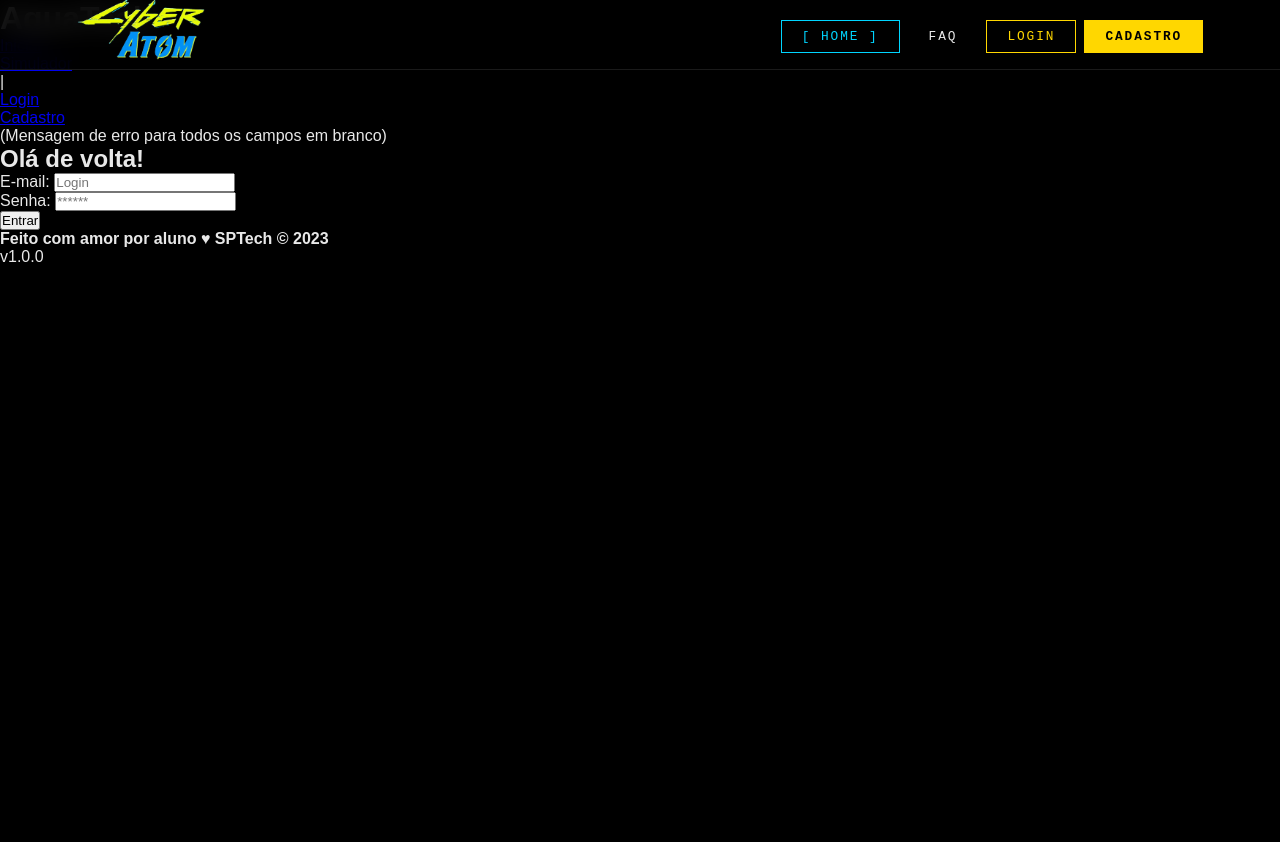
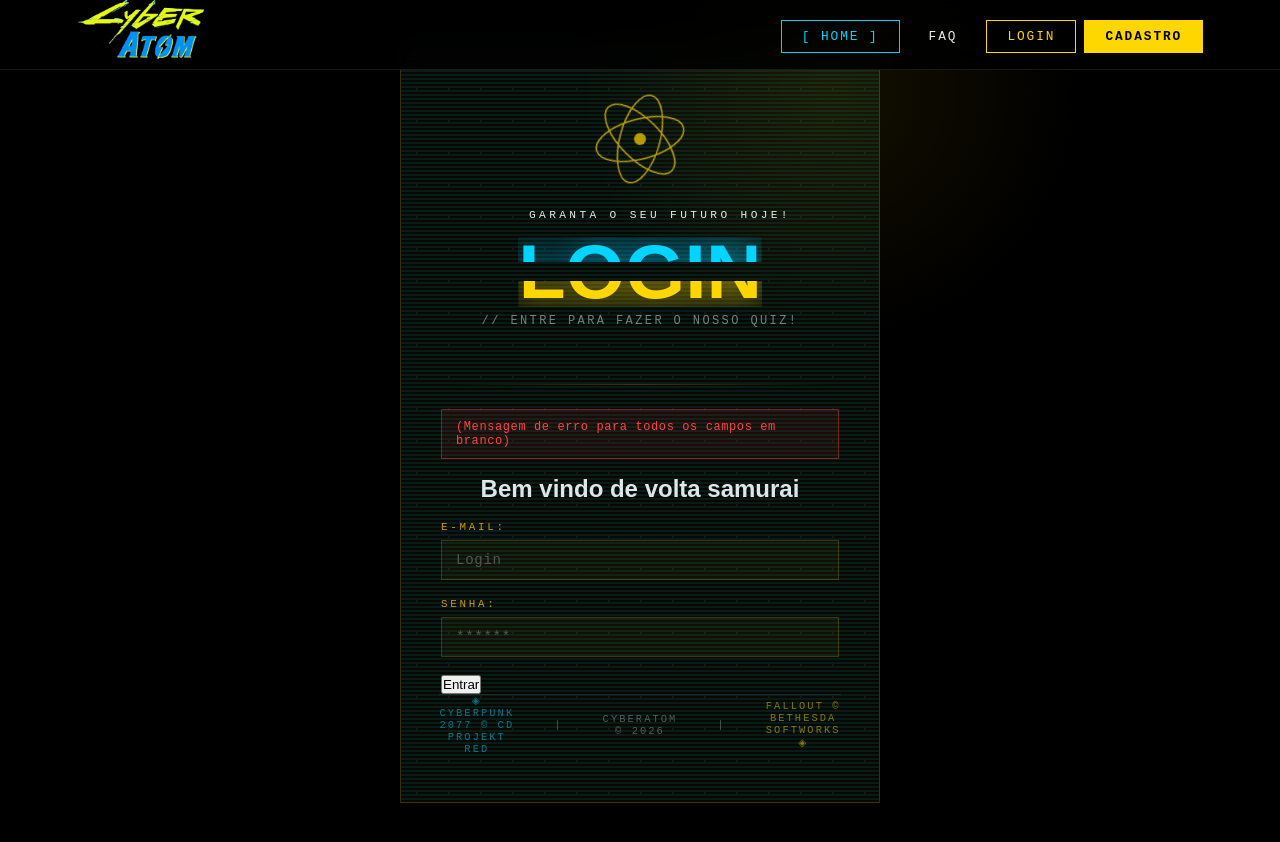
Before and after one commit to Wellnachapa/Atom-Cyber-Punk, a website: page CyberAtomPunk/web-data-viz/public/login.html in a window 1280 px wide. Both pictures are taken after a click on the button "Entrar". Before the commit the page ends 800 px from the top, so only its background shows below. Drawn offline with Linux system fonts and the light colour scheme.

```diff
--- a/CyberAtomPunk/web-data-viz/public/cadastro.html
+++ b/CyberAtomPunk/web-data-viz/public/cadastro.html
@@ -6,7 +6,7 @@
   <meta http-equiv="X-UA-Compatible" content="IE=edge" />
   <meta name="viewport" content="width=device-width, initial-scale=1.0" />
 
-  <title>AquaTech | Cadastro</title>
+  <title>CyberAtom | Cadastro</title>
 
   <script src="./js/sessao.js"></script>
 
@@ -16,11 +16,12 @@
 </head>
 
 <body onload="listar()">
-  <!--Navegação-->
+  <!--Logo-->
   <nav>
     <a href="#" class="nav-logo">
       <div class="logo-cyber"></div>
     </a>
+    <!--Navegação-->
     <ul class="nav-links">
       <li><a href="index.html" class="home">[ HOME ]</a></li>
       <li><a href="faq.html" class="faq">FAQ</a></li>
@@ -30,196 +31,149 @@
   </nav>
 
   <!--header inicio-->
-  <div class="header">
-    <div class="container">
-      <h1 class="titulo">AquaTech</h1>
-      <ul class="navbar">
-        <li>
-          <a href="index.html">Inicial</a>
-        </li>
-        <li>
-          <a href="simulador.html">Simulador</a>
-        </li>
-        <li>|</li>
-        <li>
-          <a href="login.html">Login</a>
-        </li>
-        <li class="agora">
-          <a href="#">Cadastro</a>
-        </li>
-      </ul>
+
+  <div class="cadastro-wrapper">
+    <div class="cadastro-card">
+
+      <div class="scanline"></div>
+
+      <div class="atom-orbit-cadastro">
+        <svg viewBox="0 0 100 100" fill="none" xmlns="http://www.w3.org/2000/svg">
+          <ellipse cx="50" cy="50" rx="45" ry="20" stroke="#ffd700" stroke-width="1.5"/>
+          <ellipse cx="50" cy="50" rx="45" ry="20" stroke="#ffd700" stroke-width="1.5" transform="rotate(60 50 50)"/>
+          <ellipse cx="50" cy="50" rx="45" ry="20" stroke="#ffd700" stroke-width="1.5" transform="rotate(120 50 50)"/>
+          <circle cx="50" cy="50" r="6" fill="#ffd700"/>
+        </svg>
       </div>
-  </div>
-  <!--header fim-->
 
-  <div class="login">
-    <div class="alerta_erro">
+      <p class="side-tag">Garanta o seu futuro hoje!</p>
+      <h1 class="side-title glitch" data-text="CADASTRO">CADASTRO</h1>
+      <p class="side-subtitle">// ENTRE PARA FAZER O NOSSO QUIZ!</p>
+
+
+      <div class="divider-cadastro"></div>
+
       <div class="card_erro" id="cardErro">
         <span id="mensagem_erro"></span>
       </div>
-    </div>
-    <div class="container">
-      <div class="card card-cadastro">
-        <h2>Bem-vindo!</h2>
+
       <div class="formulario">
-          <!--
-                         Para inserir mais um campo, copie uma das inputs abaixo.
-                         Assim que inserir vá para o script abaixo.
-                     -->
         <div class="campo">
-            <span>Código de ativação:</span>
-            <input id="codigo_input" type="text" placeholder="Insira aqui seu código" />
+          <span>Código de Ativação:</span>
+          <input id="codigo_input" type="text" placeholder="VAULT-XXX" />
         </div>
         <div class="campo">
           <span>Nome:</span>
-            <input id="nome_input" type="text" placeholder="Seu nome" />
+          <input id="nome_input" type="text" placeholder="Seu nome de samurai" />
         </div>
         <div class="campo">
           <span>E-mail:</span>
-            <input id="email_input" type="text" placeholder="meuemail@provedor.com" />
+          <input id="email_input" type="text" placeholder="samurai@vault.com" />
         </div>
         <div class="campo">
           <span>Senha:</span>
-            <input id="senha_input" type="password" placeholder="******" />
+          <input id="senha_input" type="password" placeholder="••••••••" />
         </div>
         <div class="campo">
-            <span>Confirmação da Senha:</span>
-            <input id="confirmacao_senha_input" type="password" placeholder="******" />
-          </div>
-          <button class="botao" onclick="cadastrar()">Cadastrar</button>
-        </div>
-        <div id="div_aguardar" class="loading-div">
-          <img src="./assets/circle-loading.gif" id="loading-gif" />
+          <span>Confirmar Senha:</span>
+          <input id="confirmacao_senha_input" type="password" placeholder="••••••••" />
         </div>
 
-        <div id="div_erros_login"></div>
+        <button class="side-cta" onclick="cadastrar()">CADASTRAR</button>
       </div>
+
+      <div class="divider-cadastro"></div>
+      <p class="login-link">Já possui acesso? <a href="login.html">→ ENTRAR NO SISTEMA</a></p>
+
+
     </div>
   </div>
 
-  <!--footer inicio-->
-  <div class="footer">
-    <div class="container">
-      <h4>Feito com amor por aluno &hearts; SPTech &copy; 2023</h4>
-      <span class="version">v1.0.0</span>
-    </div>
-  </div>
-  <!--footer fim-->
-</body>
+<footer class="footer-strip">
+    <span class="blue">◈ CYBERPUNK 2077 © CD PROJEKT RED</span>
+    <span>|</span>
+    <span>CYBERATOM © 2026</span>
+    <span>|</span>
+    <span class="yellow">FALLOUT © BETHESDA SOFTWORKS ◈</span>
+  </footer>
 
-</html>
-
+  <script src="js/sessao.js"></script>
   <script>
 
-  // Array para armazenar empresas cadastradas para validação de código de ativação
     let listaEmpresasCadastradas = [];
 
     function cadastrar() {
-    // aguardar();
+      var nomeVar             = nome_input.value;
+      var emailVar            = email_input.value;
+      var senhaVar            = senha_input.value;
+      var confirmacaoSenhaVar = confirmacao_senha_input.value;
+      var codigoVar           = codigo_input.value;
+      var idEmpresaVincular;
 
-    //Recupere o valor da nova input pelo nome do id
-    // Agora vá para o método fetch logo abaixo
-    var nomeVar = nome_input.value;
-    var emailVar = email_input.value;
-    var senhaVar = senha_input.value;
-    var confirmacaoSenhaVar = confirmacao_senha_input.value;
-    var codigoVar = codigo_input.value;
-    var idEmpresaVincular
-
-    // Verificando se há algum campo em branco
-    if (
-      nomeVar == "" ||
-      emailVar == "" ||
-      senhaVar == "" ||
-      confirmacaoSenhaVar == "" ||
-      codigoVar == ""
-    ) {
-      cardErro.style.display = "block";
-      mensagem_erro.innerHTML =
-        "(Mensagem de erro para todos os campos em branco)";
-
-      finalizarAguardar();
+      if (!nomeVar || !emailVar || !senhaVar || !confirmacaoSenhaVar || !codigoVar) {
+        mostrarErro("// ERRO: Todos os campos são obrigatórios.");
         return false;
-    } else {
-      setInterval(sumirMensagem, 5000);
       }
 
-    // Verificando se o código de ativação é de alguma empresa cadastrada
+      if (senhaVar !== confirmacaoSenhaVar) {
+        mostrarErro("// ERRO: As senhas não coincidem.");
+        return false;
+      }
+
       for (let i = 0; i < listaEmpresasCadastradas.length; i++) {
         if (listaEmpresasCadastradas[i].codigo_ativacao == codigoVar) {
-        idEmpresaVincular = listaEmpresasCadastradas[i].id
-        console.log("Código de ativação válido.");
+          idEmpresaVincular = listaEmpresasCadastradas[i].id;
           break;
-      } else {
-        cardErro.style.display = "block";
-        mensagem_erro.innerHTML = "(Mensagem de erro para código inválido)";
-        finalizarAguardar();
+        } else if (i === listaEmpresasCadastradas.length - 1) {
+          mostrarErro("// ERRO: Código de ativação inválido.");
+          return false;
         }
       }
 
-    // Enviando o valor da nova input
       fetch("/usuarios/cadastrar", {
         method: "POST",
-      headers: {
-        "Content-Type": "application/json",
-      },
+        headers: { "Content-Type": "application/json" },
         body: JSON.stringify({
-        // crie um atributo que recebe o valor recuperado aqui
-        // Agora vá para o arquivo routes/usuario.js
           nomeServer: nomeVar,
           emailServer: emailVar,
           senhaServer: senhaVar,
           idEmpresaVincularServer: idEmpresaVincular
         }),
       })
-      .then(function (resposta) {
-        console.log("resposta: ", resposta);
-
+        .then(resposta => {
           if (resposta.ok) {
-          cardErro.style.display = "block";
-
-          mensagem_erro.innerHTML =
-            "Cadastro realizado com sucesso! Redirecionando para tela de Login...";
-
-          setTimeout(() => {
-            window.location = "login.html";
-          }, "2000");
-
-          limparFormulario();
-          finalizarAguardar();
+            mostrarSucesso("// AGENTE REGISTRADO. Redirecionando...");
+            setTimeout(() => window.location = "login.html", 2000);
           } else {
-          throw "Houve um erro ao tentar realizar o cadastro!";
+            mostrarErro("// ERRO: Falha ao registrar agente.");
           }
         })
-      .catch(function (resposta) {
-        console.log(`#ERRO: ${resposta}`);
-        finalizarAguardar();
-      });
+        .catch(() => mostrarErro("// ERRO: Sem conexão com o servidor."));
 
       return false;
     }
 
-  // Listando empresas cadastradas
     function listar() {
-    fetch("/empresas/listar", {
-      method: "GET",
-    })
-      .then(function (resposta) {
-        resposta.json().then((empresas) => {
-          empresas.forEach((empresa) => {
-            listaEmpresasCadastradas.push(empresa);
-
-            console.log("listaEmpresasCadastradas")
-            console.log(listaEmpresasCadastradas[0].codigo_ativacao)
-          });
-        });
-      })
-      .catch(function (resposta) {
-        console.log(`#ERRO: ${resposta}`);
-      });
+      fetch("/empresas/listar", { method: "GET" })
+        .then(r => r.json())
+        .then(empresas => empresas.forEach(e => listaEmpresasCadastradas.push(e)))
+        .catch(err => console.log("#ERRO:", err));
     }
 
-  function sumirMensagem() {
-    cardErro.style.display = "none";
+    function mostrarErro(msg) {
+      cardErro.className = 'card_erro';
+      mensagem_erro.innerHTML = msg;
+      cardErro.style.display = "block";
+      setTimeout(() => cardErro.style.display = "none", 5000);
     }
+
+    function mostrarSucesso(msg) {
+      cardErro.className = 'card_erro success';
+      mensagem_erro.innerHTML = msg;
+      cardErro.style.display = "block";
+    }
+
+    listar();
   </script>
+</body>
+</html>
--- a/CyberAtomPunk/web-data-viz/public/css/estilo.css
+++ b/CyberAtomPunk/web-data-viz/public/css/estilo.css
@@ -12,9 +12,7 @@
   --divider: #1a1a1a;
 }
 
-/* ============================================
-   RESET & BASE
-   ============================================ */
+/*RESET & BASE*/
 * { margin: 0; padding: 0; box-sizing: border-box; }
 
 html { scroll-behavior: smooth; }
@@ -24,10 +22,10 @@ body {
   color: var(--white);
   font-family: 'Rajdhani', sans-serif;
   overflow-x: hidden;
-  cursor: none;
+  /*cursor: none;*/
 }
 
-/*CURSOR BONITÃO*/
+/*CURSOR BONITÃO
 .cursor {
   position: fixed;
   width: 16px;
@@ -62,7 +60,7 @@ body {
   pointer-events: none;
   z-index: 10000;
   transform: translate(-50%, -50%);
-}
+}*/
 
 /*NAVEGAÇÃO*/
 nav {
@@ -556,9 +554,7 @@ nav {
 .contrast-col:last-child .contrast-item { border-color: #ffd70022; border-left: none; }
 .contrast-col:last-child .contrast-item h3 { color: var(--atom-yellow); }
 
-/* ============================================
-   FOOTER
-   ============================================ */
+/*Rodapé*/
 .footer-strip {
   height: 60px;
   display: flex;
@@ -576,9 +572,7 @@ nav {
 .footer-strip .blue { color: var(--cyber-blue); opacity: 0.5; }
 .footer-strip .yellow { color: var(--atom-yellow); opacity: 0.5; }
 
-/* ============================================
-   ANIMAÇÕES DE ENTRADA
-   ============================================ */
+/*Animações para entrada*/
 @keyframes fadeInUp {
   from { opacity: 0; transform: translateY(90px); }
   to   { opacity: 1; transform: translateY(0); }
@@ -613,11 +607,9 @@ nav {
   animation: fadeInUp 0.8s ease 0.2s both, flicker 6s ease 3s infinite;
 }
 
-/* ============================================
-   DECORAÇÕES
-   ============================================ */
+/*Decorações*/
 
-/* Órbita atômica */
+/* Órbita atômica mto foda*/
 .atom-orbit {
   position: absolute;
   bottom: 625px;
@@ -645,9 +637,7 @@ nav {
   animation: fadeInUp 1s ease 1s both;
 }
 
-/* ============================================
-   RESPONSIVIDADE
-   ============================================ */
+/*Responsabilidade*/
 @media (max-width: 900px) {
   .hero                { grid-template-columns: 1fr; }
   .hero-divider        { display: none; }
@@ -659,3 +649,180 @@ nav {
   .contrast-grid       { grid-template-columns: 1fr; }
   .contrast-center     { display: none; }
 }
+
+/*Cadastro*/
+
+.cadastro-wrapper {
+  min-height: 100vh;
+  display: flex;
+  align-items: center;
+  justify-content: center;
+  padding: 40px 20px;
+}
+
+.cadastro-card {
+  width: 100%;
+  max-width: 480px;
+  display: flex;
+  flex-direction: column;
+  align-items: center;
+  text-align: center;
+  padding: 48px 40px;
+  border: 1px solid #ffd70033;
+  background: #080800;
+  position: relative;
+  overflow: visible;
+}
+
+.cadastro-card::before {
+  content: '';
+  position: absolute;
+  inset: 0;
+  background-image: radial-gradient(circle, #ffd70012 1px, transparent 1px);
+  background-size: 32px 32px;
+  pointer-events: none;
+}
+
+.cadastro-card::after {
+  content: '';
+  position: absolute;
+  top: -200px;
+  right: -200px;
+  width: 500px;
+  height: 500px;
+  border-radius: 50%;
+  background: radial-gradient(circle, #ffd70014 0%, transparent 70%);
+  pointer-events: none;
+}
+
+.atom-orbit-cadastro {
+  width: 100px;
+  height: 100px;
+  margin-bottom: 20px;
+  opacity: 0.7;
+  position: relative;
+  z-index: 1;
+}
+
+.atom-orbit-cadastro svg {
+  animation: spin 10s linear infinite;
+}
+
+.formulario {
+  width: 100%;
+  text-align: left;
+  position: relative;
+  z-index: 1;
+}
+
+.campo {
+  margin-bottom: 18px;
+}
+
+.campo span {
+  display: block;
+  font-family: 'Share Tech Mono', monospace;
+  font-size: 0.68rem;
+  letter-spacing: 0.25em;
+  color: var(--atom-yellow-dark);
+  text-transform: uppercase;
+  margin-bottom: 7px;
+}
+
+.campo input {
+  width: 100%;
+  background: rgba(255, 215, 0, 0.04);
+  border: 1px solid #ffd70033;
+  color: var(--white);
+  font-family: 'Share Tech Mono', monospace;
+  font-size: 0.88rem;
+  padding: 11px 14px;
+  outline: none;
+  transition: border-color 0.3s, background 0.3s, box-shadow 0.3s;
+  letter-spacing: 0.05em;
+}
+
+.campo input::placeholder {
+  color: #555;
+}
+
+.campo input:focus {
+  border-color: var(--atom-yellow);
+  background: rgba(255, 215, 0, 0.07);
+  box-shadow: 0 0 16px var(--atom-yellow-glow);
+}
+
+.card_erro {
+  display: none;
+  width: 100%;
+  border: 1px solid #ff444466;
+  background: rgba(255, 68, 68, 0.08);
+  padding: 10px 14px;
+  margin-bottom: 16px;
+  font-family: 'Share Tech Mono', monospace;
+  font-size: 0.75rem;
+  color: #ff4444;
+  letter-spacing: 0.05em;
+  text-align: left;
+  position: relative;
+  z-index: 1;
+}
+
+.card_erro.success {
+  border-color: #44ff9966;
+  background: rgba(68, 255, 153, 0.06);
+  color: #44ff99;
+}
+
+.divider-cadastro {
+  width: 100%;
+  height: 1px;
+  background: linear-gradient(to right, transparent, var(--atom-yellow-dark), transparent);
+  opacity: 0.3;
+  margin: 24px 0;
+  position: relative;
+  z-index: 1;
+}
+
+.login-link {
+  font-family: 'Share Tech Mono', monospace;
+  font-size: 0.72rem;
+  color: #555;
+  letter-spacing: 0.05em;
+  position: relative;
+  z-index: 1;
+}
+
+.login-link a {
+  color: var(--atom-yellow);
+  text-decoration: none;
+  transition: text-shadow 0.3s;
+}
+
+.login-link a:hover {
+  text-shadow: 0 0 12px var(--atom-yellow);
+}
+
+.side-tag, .side-title, .side-subtitle, .side-quote, .stats-row {
+  position: relative;
+  z-index: 1;
+}
+.cadastro-card .side-title {
+  color: transparent;
+  text-shadow: none;
+  animation: fadeInUp 0.8s ease 0.2s both, flicker 6s ease 3s infinite;
+}
+
+.cadastro-card .side-title.glitch::before {
+  color: var(--cyber-blue);
+  text-shadow: 0 0 40px var(--cyber-blue), 0 0 80px #0044ff44;
+  animation: glitch1 4s infinite;
+  clip-path: polygon(0 0, 100% 0, 100% 35%, 0 35%);
+}
+
+.cadastro-card .side-title.glitch::after {
+  color: var(--atom-yellow);
+  text-shadow: 0 0 40px var(--atom-yellow);
+  animation: glitch2 4s infinite;
+  clip-path: polygon(0 65%, 100% 65%, 100% 100%, 0 100%);
+}
--- a/CyberAtomPunk/web-data-viz/public/login.html
+++ b/CyberAtomPunk/web-data-viz/public/login.html
@@ -6,7 +6,7 @@
     <meta http-equiv="X-UA-Compatible" content="IE=edge">
     <meta name="viewport" content="width=device-width, initial-scale=1.0">
 
-    <title>AquaTech | Login</title>
+    <title>CyberAtom | Login</title>
 
     <script src="./js/sessao.js"></script>
 
@@ -28,29 +28,26 @@
       <li><a href="cadastro.html" class="register">CADASTRO</a></li>
     </ul>
   </nav>
+<div class="cadastro-wrapper">
+    <div class="cadastro-card">
 
-    <!--Header-->
+      <div class="scanline"></div>
 
-    <div class="header">
-        <div class="container">
-            <h1 class="titulo">AquaTech</h1>
-            <ul class="navbar">
-                <li>
-                    <a href="index.html">Inicial</a>
-                </li>
-                <li>
-                    <a href="simulador.html">Simulador</a>
-                </li>
-                <li>|</li>
-                <li class="agora">
-                    <a href="#">Login</a>
-                </li>
-                <li>
-                    <a href="cadastro.html">Cadastro</a>
-                </li>
-            </ul>
-        </div>
-    </div>
+      <div class="atom-orbit-cadastro">
+        <svg viewBox="0 0 100 100" fill="none" xmlns="http://www.w3.org/2000/svg">
+          <ellipse cx="50" cy="50" rx="45" ry="20" stroke="#ffd700" stroke-width="1.5"/>
+          <ellipse cx="50" cy="50" rx="45" ry="20" stroke="#ffd700" stroke-width="1.5" transform="rotate(60 50 50)"/>
+          <ellipse cx="50" cy="50" rx="45" ry="20" stroke="#ffd700" stroke-width="1.5" transform="rotate(120 50 50)"/>
+          <circle cx="50" cy="50" r="6" fill="#ffd700"/>
+        </svg>
+      </div>
+
+      <p class="side-tag">Garanta o seu futuro hoje!</p>
+      <h1 class="side-title glitch" data-text="LOGIN">LOGIN</h1>
+      <p class="side-subtitle">// ENTRE PARA FAZER O NOSSO QUIZ!</p>
+
+
+      <div class="divider-cadastro"></div>
 
 
     <div class="login">
@@ -61,7 +58,7 @@
         </div>
         <div class="container">
             <div class="card card-login">
-                <h2>Olá de volta!</h2>
+                <h2>Bem vindo de volta samurai</h2> <br>
                 <div class="formulario">
                     <div class="campo">
                         <span>E-mail:</span>
@@ -84,13 +81,13 @@
     </div>
 
     <!--footer inicio-->
-    <div class="footer">
-        <div class="container">
-            <h4>Feito com amor por aluno &hearts; SPTech &copy; 2023</h4>
-            <span class="version">v1.0.0</span>
-        </div>
-    </div>
-    <!--footer fim-->
+    <footer class="footer-strip">
+    <span class="blue">◈ CYBERPUNK 2077 © CD PROJEKT RED</span>
+    <span>|</span>
+    <span>CYBERATOM © 2026</span>
+    <span>|</span>
+    <span class="yellow">FALLOUT © BETHESDA SOFTWORKS ◈</span>
+  </footer>
 
 </body>
 
```
Also changed, not shown: CyberAtomPunk/web-data-viz/public/faq.html (+8 -7 lines), CyberAtomPunk/web-data-viz/public/index.html (+2 -6 lines), CyberAtomPunk/web-data-viz/public/js/sessao.js (+0 -28 lines). Lines whose indentation alone changed are shown as unchanged.
